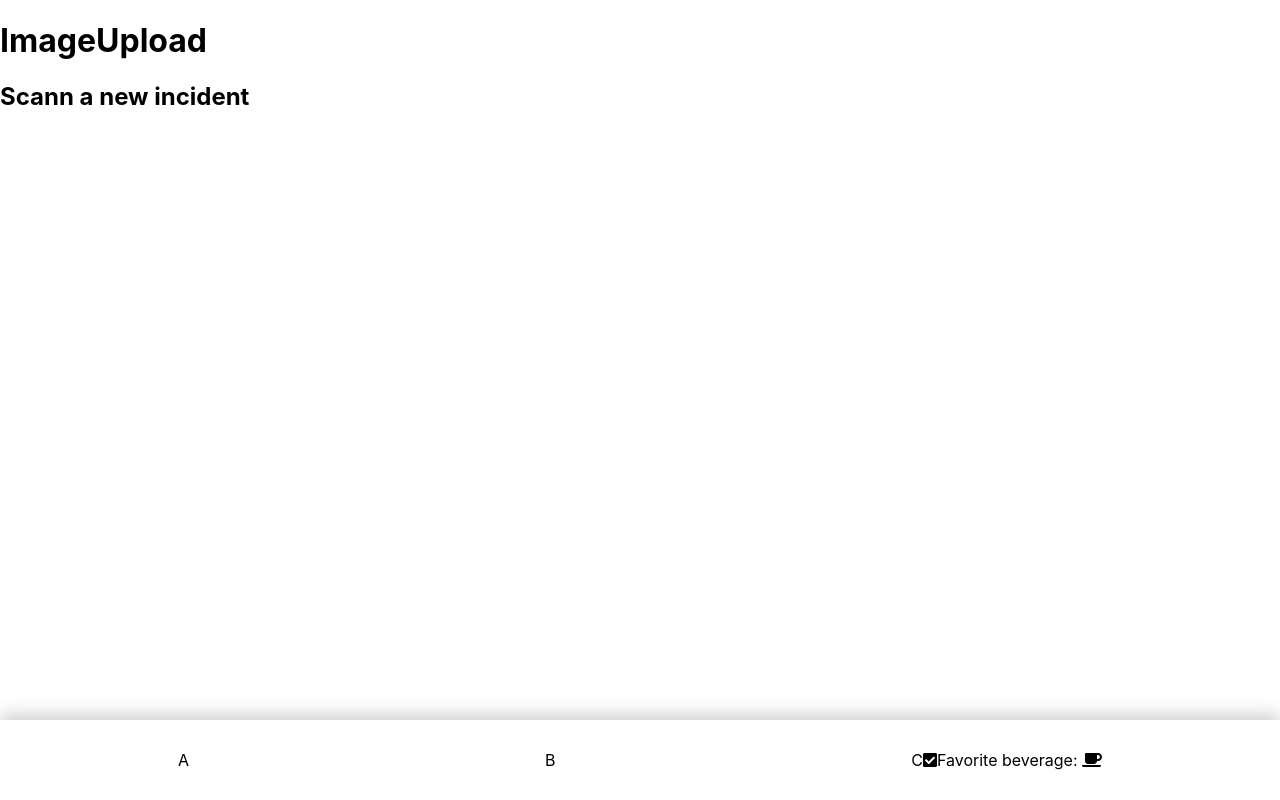
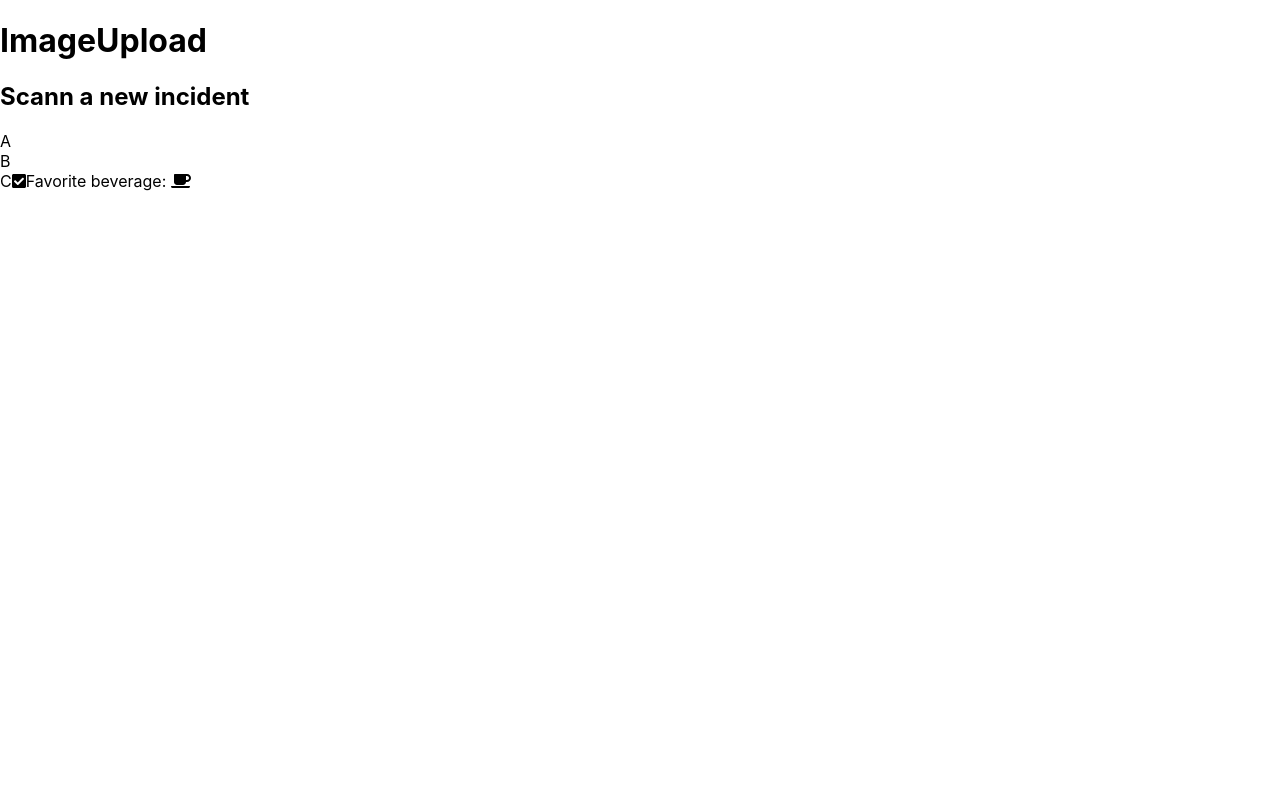
Before and after one commit to hejsfj/ideahack, a React (Create React App) app in the folder smart-incidence/: page /imageupload in a window 1280 px wide. Built offline with nearby package versions, Linux system fonts and the light colour scheme.

Commit message:
menu.module.css

```diff
--- a/smart-incidence/src/components/user/Menu/Menu.js
+++ b/smart-incidence/src/components/user/Menu/Menu.js
@@ -1,9 +1,9 @@
 import React from 'react';
-import './Menu.css';
+import classes from './Menu.module.css';
 import { FontAwesomeIcon } from '@fortawesome/react-fontawesome';
 
 const ImageUpload = props => (
-  <div class="menu">
+  <div className="classes.menu">
     <div class="menu-item">A</div>
     <div class="menu-item">B</div>
     <div class="menu-item">
```
Also changed, not shown: smart-incidence/src/components/user/Menu/Menu.module.css (renamed from smart-incidence/src/components/user/Menu/Menu.css).
